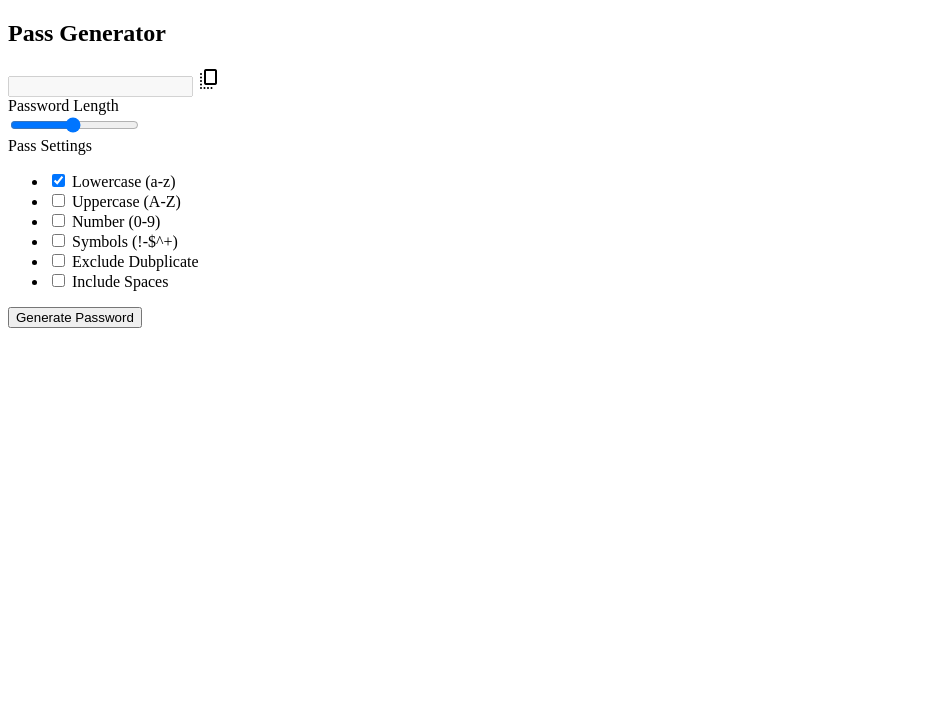
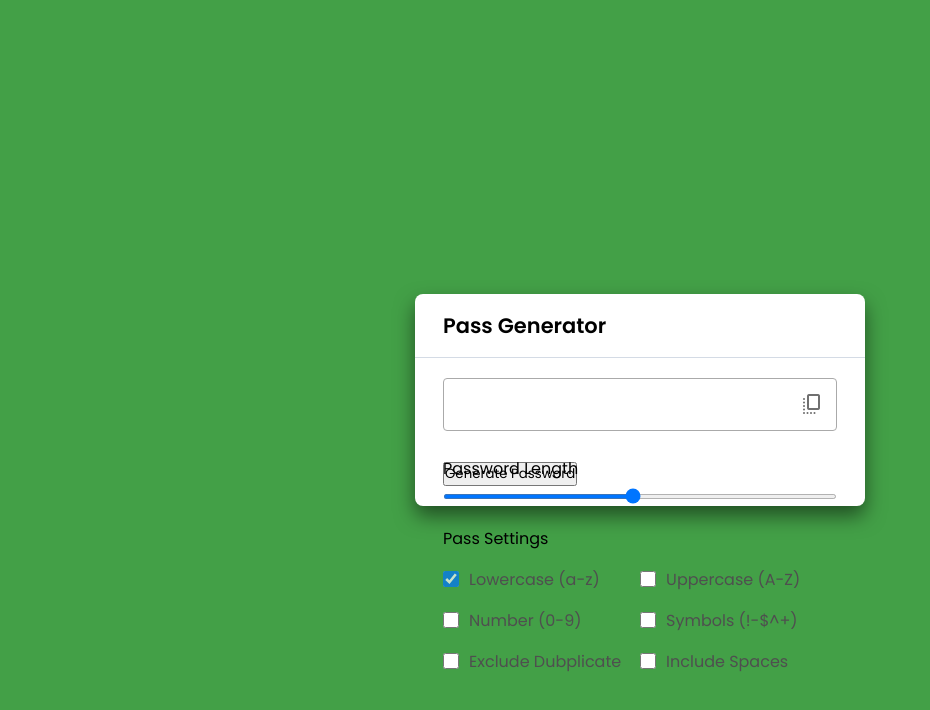
Before and after one commit to Raimison2020/pass-generaton, a plain HTML site: page index.html in a window 1280 px wide. Shown: the whole page, without its empty margins (0-930 px from the left). Drawn offline with nearby package versions, Linux system fonts and the light colour scheme.

Commit message:
Estilização settings styles

```diff
--- a/style.css
+++ b/style.css
@@ -1 +1,147 @@
 @import url('https://fonts.googleapis.com/css2?family=Poppins:wght@400;500;600&display=swap');
+
+* {
+    margin: 0;
+    padding: 0;
+    box-sizing: border-box;
+    font-family: 'Poppins', sans-serif;
+}
+
+body {
+    display: flex;
+    align-items: center;
+    justify-content: center;
+    min-height: 100vh;
+    background: #43A047;
+}
+
+.container {
+    width: 450px;
+    background: #fff;
+    border-radius: 8px;
+    box-shadow: 0 10px 20px rgba(0, 0, 0, 0.5);
+}
+
+.container h2 {
+    font-weight: 600;
+    font-size: 1.31rem;
+    padding: 1rem 1.75rem;
+    border-bottom: 1px solid #d4dbe5;
+}
+
+.wrapper {
+    margin: 1.25rem 1.75rem;
+}
+
+.wrapper .input-box {
+    /*verificar esse propriedade*/
+    position: relative;
+}
+
+.input-box input {
+    width: 100%;
+    height: 53px;
+    color: #000;
+    background: none;
+    font-size: 1.06rem;
+    font-weight: 500;
+    border-radius: 4px;
+    letter-spacing: 1.4px;
+    border: 1px solid #aaa;
+    padding: 0 2.85rem 0 1rem;
+}
+
+.input-box span {
+    /*verificar esse propriedade*/
+    position: absolute;
+    right: 13px;
+    cursor: pointer;
+    line-height: 53px;
+    color: #707070;
+}
+
+.input-box span:hover {
+    /*verificar esse propriedade*/
+    color: #43A047 !important;
+}
+
+.wrapper .pass-indicator {
+    width: 100%;
+    height: 4px;
+    /*verificar esse propriedade*/
+    position: relative;
+    margin-top: 0.75rem;
+    border-radius: 25px;
+}
+
+.pass-indicator::before {
+    position: absolute;
+    content: "";
+    height: 100%;
+    width: 50%;
+    border-radius: inherit;
+    transition: width 0.3s ease;
+}
+
+.pass-indicator#weak::before {
+    width: 20%;
+    background: #e64a4a;
+}
+
+.pass-indicator#medium::before {
+    width: 20%;
+    background: #f1c80b;
+}
+
+.pass-indicator#strong::before {
+    width: 20%;
+    background: #43A047;
+}
+
+.wrapper .pass-length {
+    margin: 1.56rem 0 1.25rem;
+}
+
+.pass-length .details {
+    display: flex;
+    justify-content: space-between;
+}
+
+.pass-length input {
+    width: 100%;
+    height: 5px;
+}
+
+.pass-settings .options {
+    display: flex;
+    list-style: none;
+    flex-wrap: wrap;
+    margin-top: 1rem;
+}
+
+.pass-settings .options .option {
+    display: flex;
+    align-items: center;
+    margin-bottom: 1rem;
+    width: calc(100% / 2);
+}
+
+.options .option:first-child {
+    pointer-events: none;
+}
+
+.options .option:first-child input {
+    opacity: 0.7;
+}
+
+.options .option input {
+    height: 16px;
+    width: 16px;
+    cursor: pointer;
+}
+
+.options .option label{
+    cursor: pointer;
+    color: #4f4f4f;
+    padding-left: 0.63rem;
+}
```
